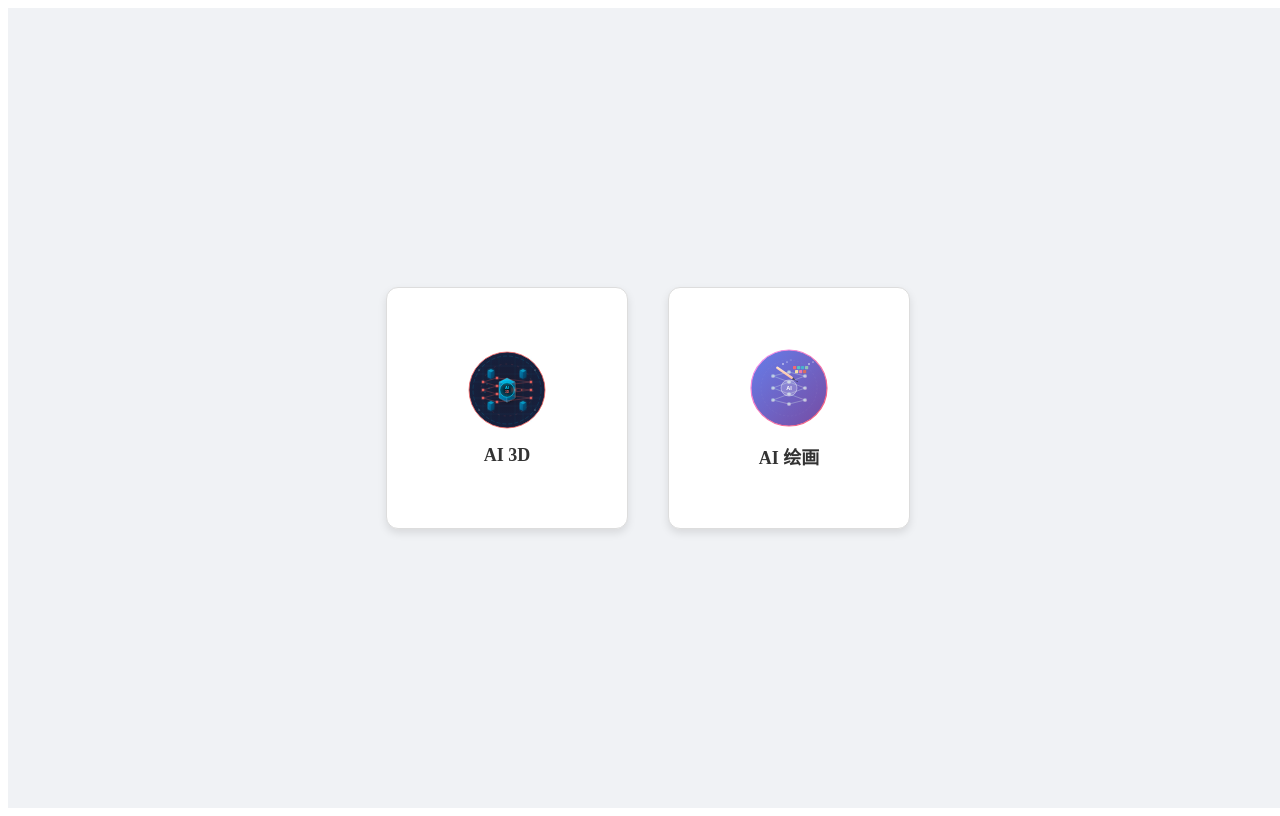
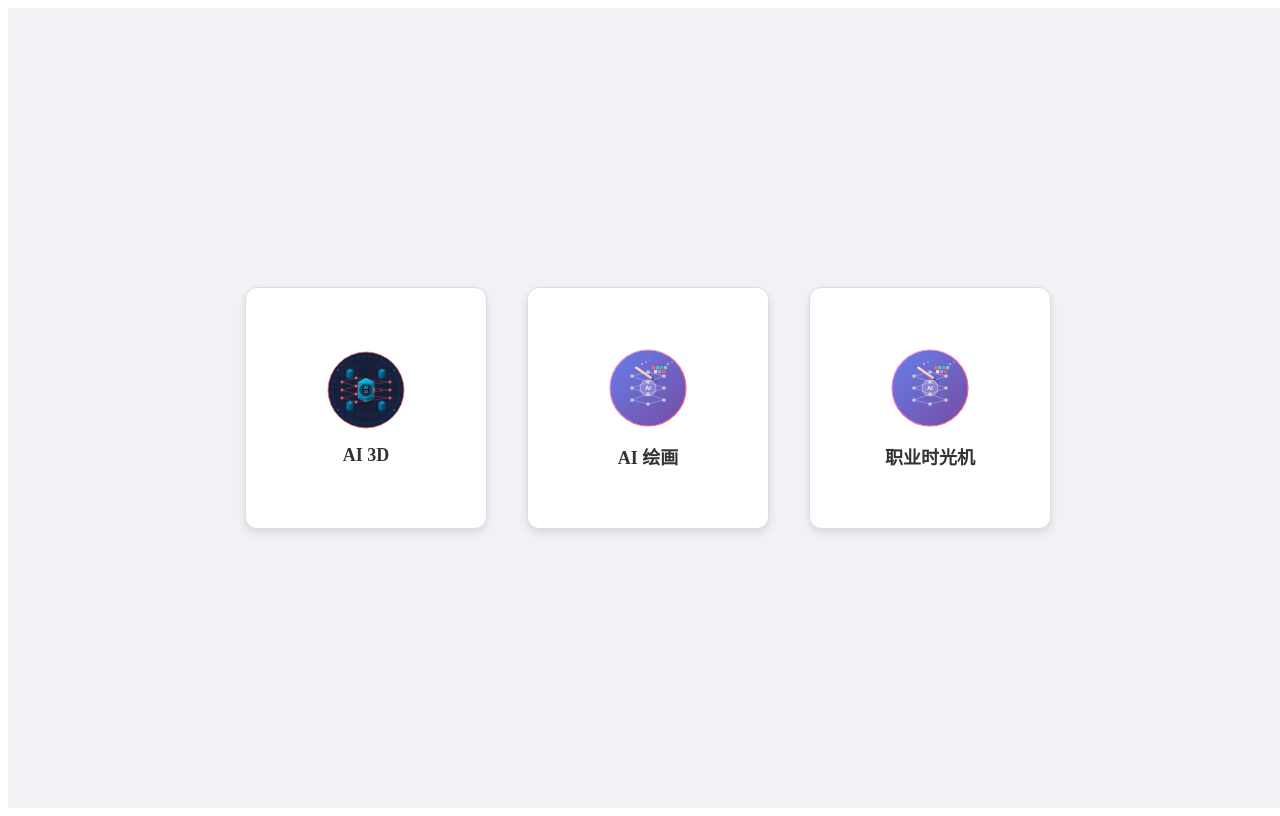
Before and after one commit to ivan2717/ai-hub, a React (Vite) app: page / in a window 1280 px wide. Built offline with nearby package versions, Linux system fonts and the light colour scheme.

Commit message:
添加职业时光机

```diff
--- a/src/routes/index.tsx
+++ b/src/routes/index.tsx
@@ -8,9 +8,9 @@ export const Route = createFileRoute('/')({
 function Home() {
 
   const navigate = useNavigate();
-  const {setExplorerUrl} = useStore()
+  const { setExplorerUrl } = useStore()
 
-  const handleClick = (url:string) => {
+  const handleClick = (url: string) => {
     setExplorerUrl(url)
     navigate({ to: '/explorer' });
   };
@@ -62,6 +62,29 @@ function Home() {
         <img src="/ai_paiting.svg" alt="AI 绘画" style={{ width: '80px', height: '80px', marginBottom: '15px' }} />
         <span style={{ fontSize: '18px', fontWeight: 'bold', color: '#333' }}>AI 绘画</span>
       </div>
+      <div
+        onClick={() => handleClick("http://101.35.252.91:9093")}
+        style={{
+          display: 'flex',
+          flexDirection: 'column',
+          alignItems: 'center',
+          justifyContent: 'center',
+          cursor: 'pointer',
+          padding: '20px',
+          border: '1px solid #ddd',
+          borderRadius: '12px',
+          width: '200px',
+          height: '200px',
+          background: '#fff',
+          boxShadow: '0 4px 8px rgba(0,0,0,0.1)',
+          transition: 'transform 0.2s',
+        }}
+        onMouseOver={(e) => e.currentTarget.style.transform = 'scale(1.05)'}
+        onMouseOut={(e) => e.currentTarget.style.transform = 'scale(1)'}
+      >
+        <img src="/ai_paiting.svg" alt="AI 绘画" style={{ width: '80px', height: '80px', marginBottom: '15px' }} />
+        <span style={{ fontSize: '18px', fontWeight: 'bold', color: '#333' }}>职业时光机</span>
+      </div>
     </div>
   );
 }
```
